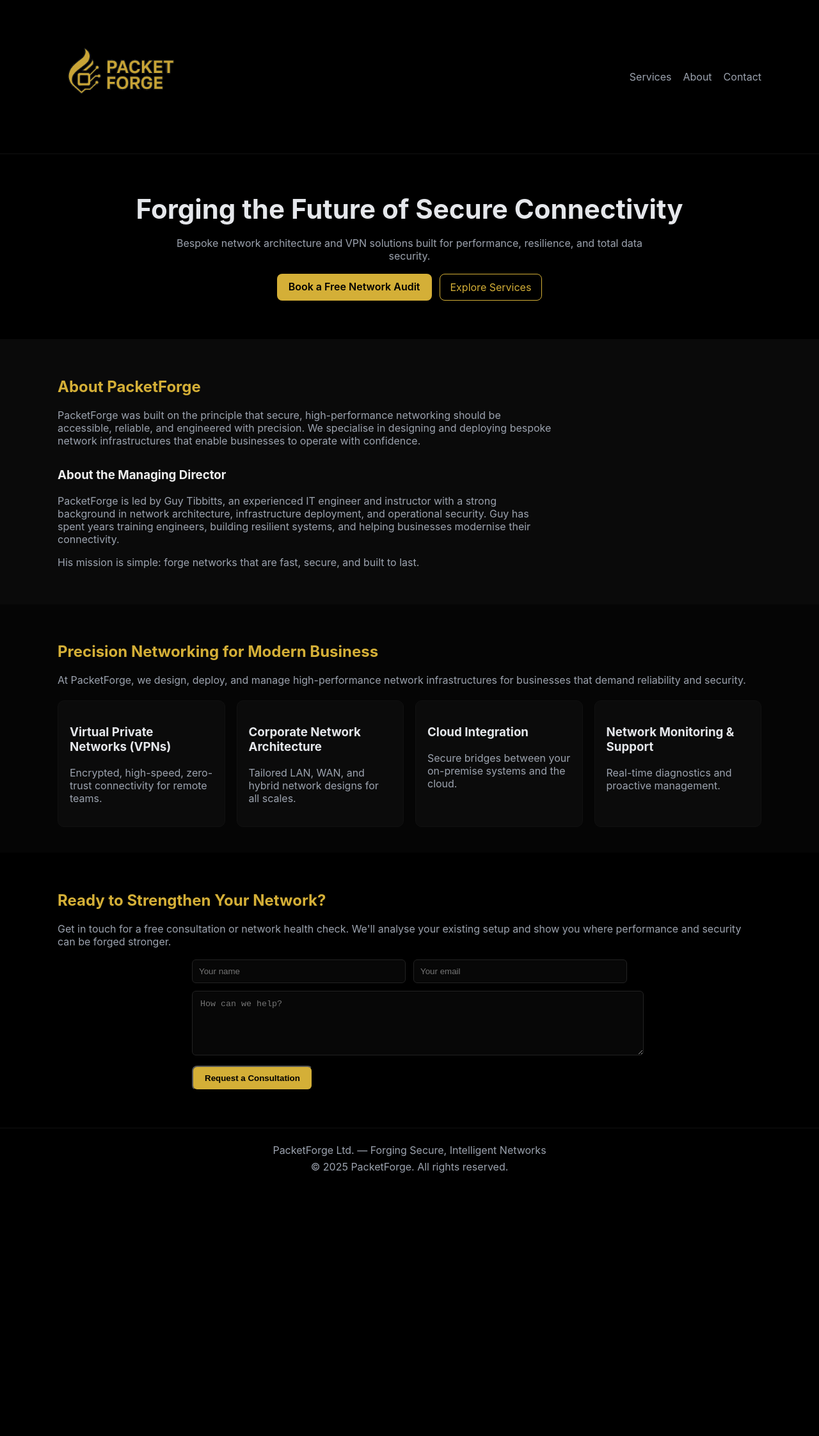
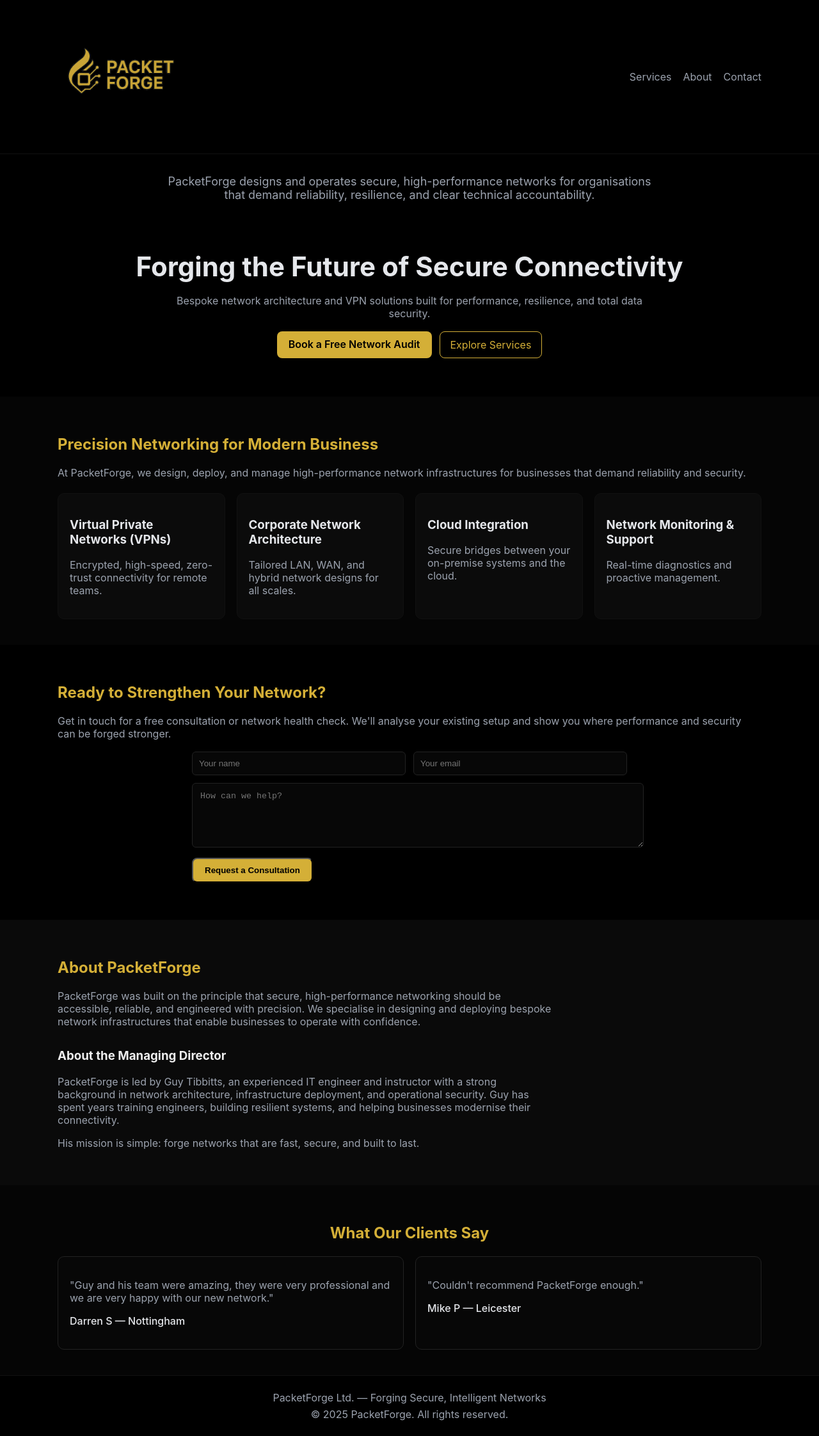
Before and after one commit to gitguy158/packetforge-website, a Next.js app: page / in a window 1280 px wide. Shown: the whole page at 64% size. Before the commit the page ends 1858 px from the top, so only its background shows below. Built offline with nearby package versions, Linux system fonts and the light colour scheme.

Commit message:
Update index.js

```diff
--- a/pages/index.js
+++ b/pages/index.js
@@ -97,8 +97,23 @@ export default function Home() {
       </header>
 
       <main>
+        {/* Intro blurb */}
+        <section style={{ padding: '32px 0 16px', textAlign: 'center' }}>
+          <div className="container">
+            <p
+              className="muted fade-in"
+              style={{ maxWidth: 760, margin: '0 auto', fontSize: 18 }}
+            >
+              PacketForge designs and operates secure, high-performance networks for
+              organisations that demand reliability, resilience, and clear technical
+              accountability.
+            </p>
+          </div>
+        </section>
+
+        {/* Hero */}
         <section style={{ padding: '60px 0', textAlign: 'center' }}>
-          <div className="container">
+          <div className="container fade-in">
             <h1 style={{ fontSize: 42, margin: 0 }}>
               Forging the Future of Secure Connectivity
             </h1>
@@ -136,33 +151,6 @@ export default function Home() {
           </div>
         </section>
 
-        {/* ABOUT SECTION */}
-        <section id="about" style={{ padding: '40px 0', background: '#0a0a0a' }}>
-          <div className="container">
-            <h2 style={{ color: 'var(--gold)' }}>About PacketForge</h2>
-            <p className="muted" style={{ maxWidth: 780 }}>
-              PacketForge was built on the principle that secure, high-performance
-              networking should be accessible, reliable, and engineered with precision.
-              We specialise in designing and deploying bespoke network infrastructures
-              that enable businesses to operate with confidence.
-            </p>
-
-            <h3 style={{ marginTop: 32, color: '#eee' }}>About the Managing Director</h3>
-            <p className="muted" style={{ maxWidth: 780 }}>
-              PacketForge is led by Guy Tibbitts, an experienced IT engineer and
-              instructor with a strong background in network architecture, infrastructure
-              deployment, and operational security. Guy has spent years training
-              engineers, building resilient systems, and helping businesses modernise
-              their connectivity.
-            </p>
-
-            <p className="muted" style={{ maxWidth: 780 }}>
-              His mission is simple: forge networks that are fast, secure, and built
-              to last.
-            </p>
-          </div>
-        </section>
-
         {/* SERVICES */}
         <section id="services" style={{ padding: '40px 0', background: '#050505' }}>
           <div className="container">
@@ -182,25 +170,25 @@ export default function Home() {
                 marginTop: 22,
               }}
             >
-              <div className="card">
+              <div className="card card-animated">
                 <h3>Virtual Private Networks (VPNs)</h3>
                 <p className="muted">
                   Encrypted, high-speed, zero-trust connectivity for remote teams.
                 </p>
               </div>
-              <div className="card">
+              <div className="card card-animated">
                 <h3>Corporate Network Architecture</h3>
                 <p className="muted">
                   Tailored LAN, WAN, and hybrid network designs for all scales.
                 </p>
               </div>
-              <div className="card">
+              <div className="card card-animated">
                 <h3>Cloud Integration</h3>
                 <p className="muted">
                   Secure bridges between your on-premise systems and the cloud.
                 </p>
               </div>
-              <div className="card">
+              <div className="card card-animated">
                 <h3>Network Monitoring &amp; Support</h3>
                 <p className="muted">
                   Real-time diagnostics and proactive management.
@@ -302,6 +290,70 @@ export default function Home() {
             </div>
           </div>
         </section>
+
+        {/* ABOUT at the bottom */}
+        <section id="about" style={{ padding: '40px 0', background: '#0a0a0a' }}>
+          <div className="container fade-in">
+            <h2 style={{ color: 'var(--gold)' }}>About PacketForge</h2>
+            <p className="muted" style={{ maxWidth: 780 }}>
+              PacketForge was built on the principle that secure, high-performance
+              networking should be accessible, reliable, and engineered with precision.
+              We specialise in designing and deploying bespoke network infrastructures
+              that enable businesses to operate with confidence.
+            </p>
+
+            <h3 style={{ marginTop: 32, color: '#eee' }}>About the Managing Director</h3>
+            <p className="muted" style={{ maxWidth: 780 }}>
+              PacketForge is led by Guy Tibbitts, an experienced IT engineer and
+              instructor with a strong background in network architecture, infrastructure
+              deployment, and operational security. Guy has spent years training
+              engineers, building resilient systems, and helping businesses modernise
+              their connectivity.
+            </p>
+
+            <p className="muted" style={{ maxWidth: 780 }}>
+              His mission is simple: forge networks that are fast, secure, and built
+              to last.
+            </p>
+          </div>
+        </section>
+
+        {/* REVIEWS after About */}
+        <section style={{ padding: '40px 0', background: '#050505' }}>
+          <div className="container">
+            <h2 style={{ color: 'var(--gold)', textAlign: 'center' }}>
+              What Our Clients Say
+            </h2>
+
+            <div
+              style={{
+                display: 'grid',
+                gridTemplateColumns: 'repeat(auto-fit,minmax(260px,1fr))',
+                gap: 18,
+                marginTop: 22,
+              }}
+            >
+              <div className="testimonial-card fade-in">
+                <p className="muted">
+                  "Guy and his team were amazing, they were very professional and we are
+                  very happy with our new network."
+                </p>
+                <p style={{ marginTop: 12, fontWeight: 500 }}>
+                  Darren S — Nottingham
+                </p>
+              </div>
+
+              <div className="testimonial-card fade-in">
+                <p className="muted">
+                  "Couldn't recommend PacketForge enough."
+                </p>
+                <p style={{ marginTop: 12, fontWeight: 500 }}>
+                  Mike P — Leicester
+                </p>
+              </div>
+            </div>
+          </div>
+        </section>
       </main>
 
       <footer
@@ -313,6 +365,47 @@ export default function Home() {
           <div style={{ marginTop: 6 }}>© 2025 PacketForge. All rights reserved.</div>
         </div>
       </footer>
+
+      {/* Subtle animations & hover effects */}
+      <style jsx>{`
+        .fade-in {
+          animation: fadeInUp 0.6s ease-out;
+        }
+
+        .card-animated {
+          transition: transform 0.2s ease, box-shadow 0.2s ease;
+        }
+
+        .card-animated:hover {
+          transform: translateY(-4px);
+          box-shadow: 0 10px 30px rgba(0, 0, 0, 0.35);
+        }
+
+        .testimonial-card {
+          padding: 18px;
+          border-radius: 10px;
+          border: 1px solid #222;
+          background: #070707;
+          transition: transform 0.2s ease, box-shadow 0.2s ease, border-color 0.2s ease;
+        }
+
+        .testimonial-card:hover {
+          transform: translateY(-4px);
+          box-shadow: 0 10px 30px rgba(0, 0, 0, 0.35);
+          border-color: var(--gold);
+        }
+
+        @keyframes fadeInUp {
+          from {
+            opacity: 0;
+            transform: translateY(8px);
+          }
+          to {
+            opacity: 1;
+            transform: translateY(0);
+          }
+        }
+      `}</style>
     </>
   )
 }
```
